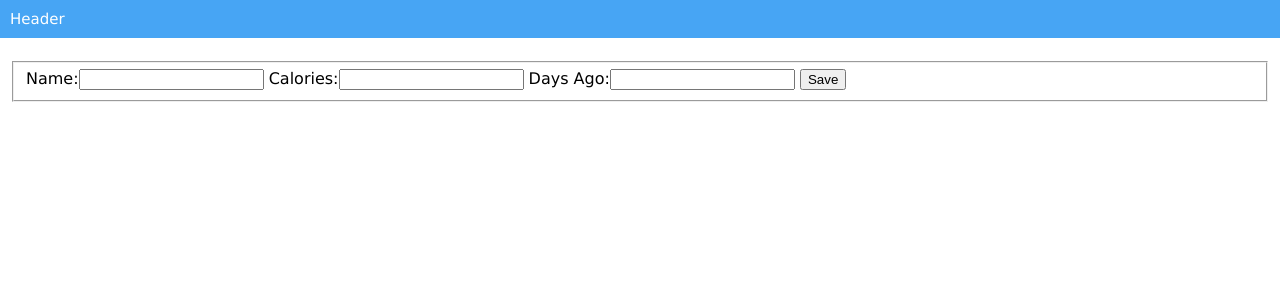
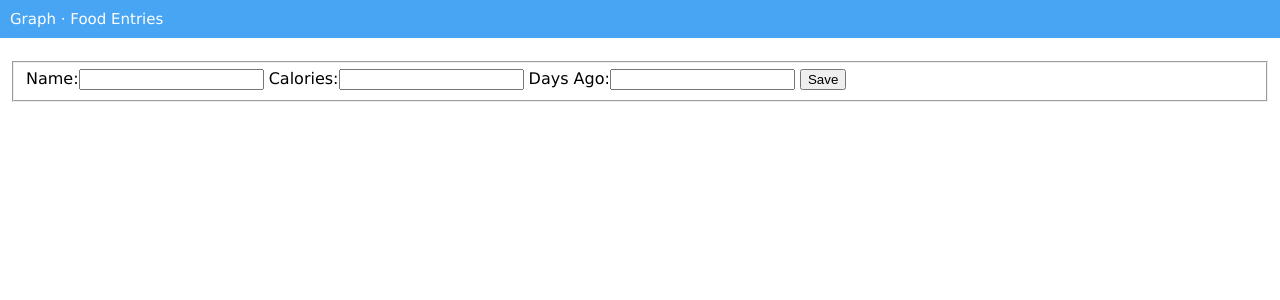
Before and after one commit to emanderson/my-metrics, a Python web app: template templates/food_entry_add.html in a window 1280 px wide. Shown: the top 300 px of the page. Run offline with Jinja, Linux system fonts and the light colour scheme; the template is opened without the code that fills it, so the values that code supplies are empty.

Commit message:
Header links for two current main pages

```diff
--- a/css/main.css
+++ b/css/main.css
@@ -44,6 +44,15 @@ header, footer {
     background: #47a5f4;
 }
 
+header a, footer a {
+    color: white;
+    text-decoration: none;
+}
+
+header a:hover, footer a:hover {
+    text-decoration: underline;
+}
+
 h1 {
     font-size: 20px;
     margin-bottom: 10px;
--- a/templates/base.html
+++ b/templates/base.html
@@ -10,7 +10,9 @@
     <body>
         <div class='wholePage'>
             <header>
-                Header
+                <a href="/graph">Graph</a>
+                &middot
+                <a href="/food_entry/list">Food Entries</a>
             </header>
             <div id='pageContent' class='pageContent'>
                 <h1>{{ title }}</h1>
```
